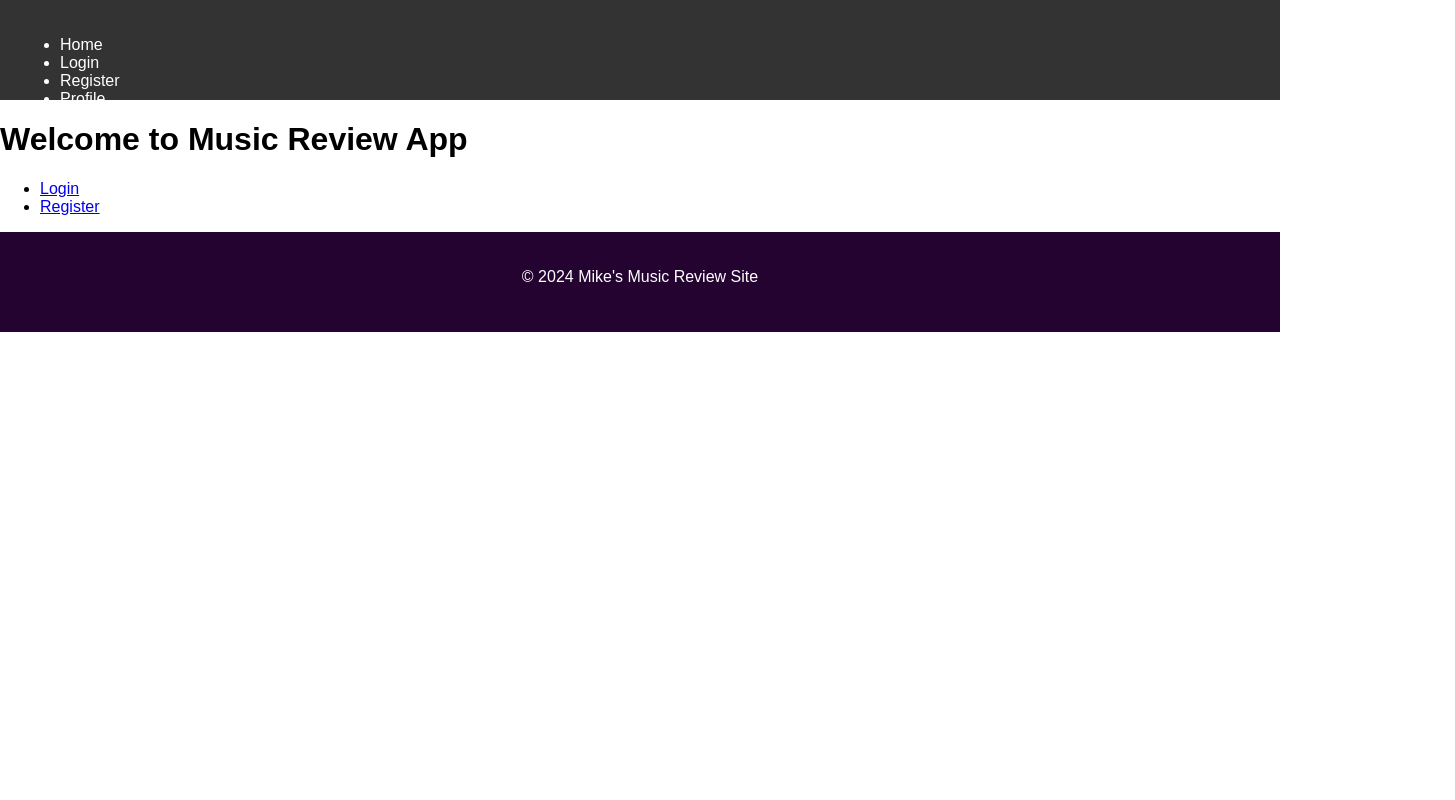
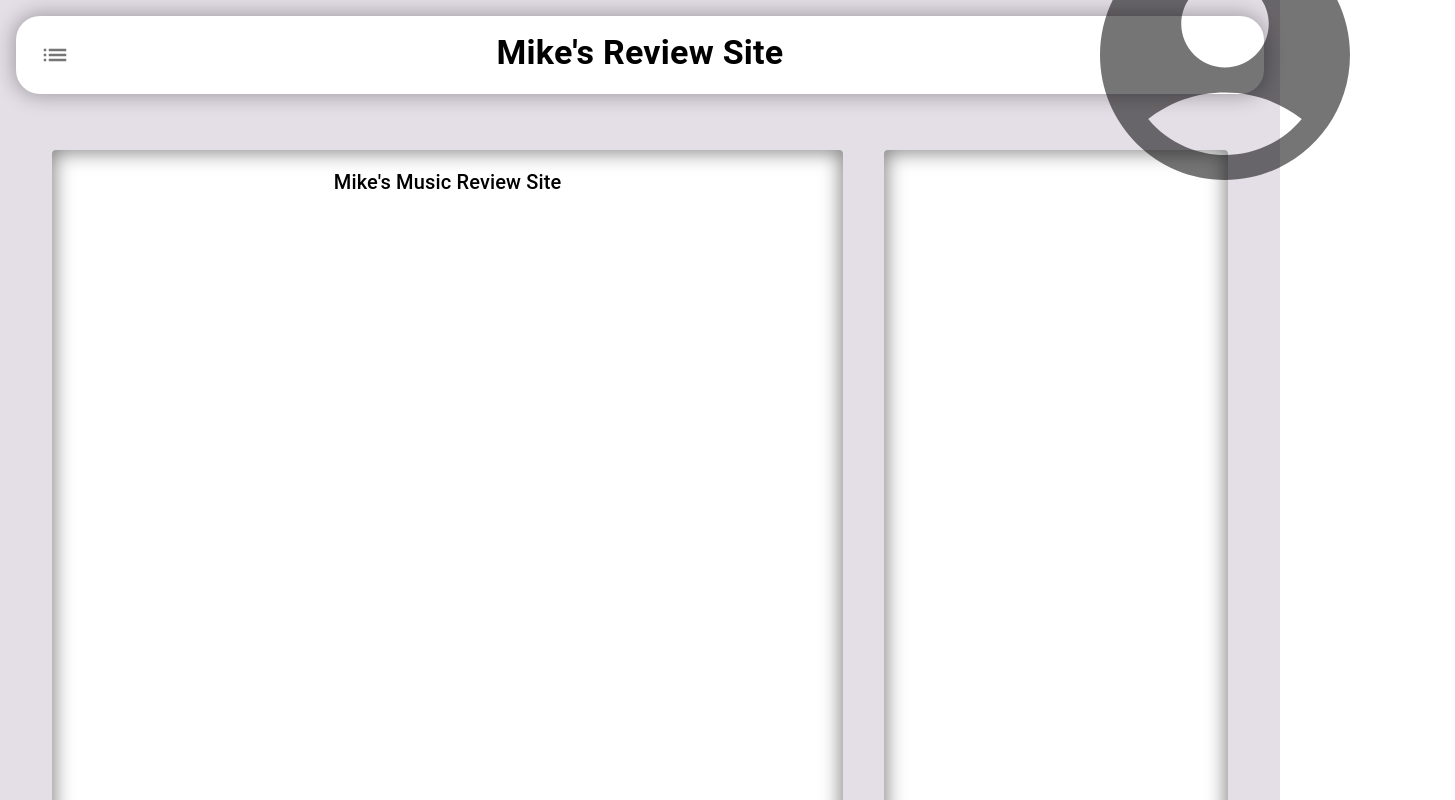
Before and after one commit to MiguelCastilloSanchez/micro-services-project, a React (Create React App) app in the folder frontend/: page / in a window 1280 px wide. Shown: the top 800 px of the page, 1455 px wide, since content can reach past the window. Built offline with nearby package versions, Linux system fonts and the light colour scheme; sample sign-in values are in the browser's storage.

Commit message:
Login, Register are done and Home base is set

```diff
--- a/frontend/src/App.js
+++ b/frontend/src/App.js
@@ -22,6 +22,7 @@ const App = () => {
               <main>
                 <Routes>
                   <Route path="/" element={<Home />} />
+                  <Route path="/home" element={<Home />} />
                   <Route path="/profile" element={<ProfilePage />} />
                   <Route path="/update-password" element={<UpdatePasswordPage />} />
                   {/* Otras rutas aquí */}
--- a/frontend/src/components/Auth/Login.js
+++ b/frontend/src/components/Auth/Login.js
@@ -16,7 +16,7 @@ const Login = () => {
       const response = await login(username, password);
       const token = response.data.token;
       localStorage.setItem('token', token);
-      navigate('/profile');
+      navigate('/home');
     } catch (err) {
       setError('Username or password incorrect, please try again');
     }
@@ -37,7 +37,7 @@ const Login = () => {
         backgroundColor: 'white',
       }}
     >
-      <Typography variant="h4">Reviews Site</Typography>
+      <Typography variant="h4" sx={{ flexGrow: 1, textAlign: 'center', fontWeight: 'bold' }}>Reviews Site</Typography>
       <Typography variant="h5">Login</Typography>
       <TextField
         label="Username"
--- a/frontend/src/components/Auth/Register.js
+++ b/frontend/src/components/Auth/Register.js
@@ -65,7 +65,7 @@ const Register = () => {
         backgroundColor: 'white',
       }}
     >
-      <Typography variant="h5">Register</Typography>
+      <Typography variant="h5" sx={{ flexGrow: 1, textAlign: 'center', fontWeight: 'bold' }}>Register</Typography>
       <TextField
         label="Email"
         value={email}
--- a/frontend/src/components/Footer.js
+++ b/frontend/src/components/Footer.js
@@ -1,9 +1,33 @@
 import React from 'react';
+import {Grid, Typography, Box} from '@mui/material';
 
 const Footer = () => {
   return (
     <footer>
-      <p>&copy; 2024 Mike's Music Review Site</p>
+      <Grid
+        container component="main"
+        sx={{
+        display: 'flex',
+        justifyContent: 'center',
+        alignItems: 'center',
+        p: 2,
+        backgroundColor: '#240330',
+      }}>
+        <Box
+        sx={{
+          display: 'flex',
+          flexDirection: 'row',
+          gap: 4,
+          width: '100%',
+          p: 2,
+          backgroundColor: '#240330',
+        }}
+        >
+          <Typography variant="h6" sx={{ flexGrow: 1, textAlign: 'center', color: 'white'}}>
+            Mike's Music Review Site
+          </Typography>
+        </Box>
+      </Grid>
     </footer>
   );
 };
--- a/frontend/src/components/Header.js
+++ b/frontend/src/components/Header.js
@@ -1,17 +1,66 @@
 import React from 'react';
 import { Link } from 'react-router-dom';
+import {Grid, Typography, Box, IconButton } from '@mui/material';
+import ListIcon from '@mui/icons-material/List';
+import AccountCircleIcon from '@mui/icons-material/AccountCircle';
 
 const Header = () => {
   return (
     <header>
-      <nav>
-        <ul>
-          <li><Link to="/">Home</Link></li>
-          <li><Link to="/login">Login</Link></li>
-          <li><Link to="/register">Register</Link></li>
-          <li><Link to="/profile">Profile</Link></li>
-        </ul>
-      </nav>
+      <Grid
+        container component="main"
+        sx={{
+        display: 'flex',
+        justifyContent: 'center',
+        alignItems: 'center',
+        p: 2,
+        backgroundColor: '#E4DEE7',
+        m: 0,
+      }}>
+        <Box
+        sx={{
+          display: 'flex',
+          flexDirection: 'row',
+          gap: 4,
+          width: '100%',
+          p: 2,
+          borderRadius: 6,
+          backgroundColor: 'white',
+          boxShadow: '0px 0px 20px 2px rgba(0,0,0,0.3)',
+        }}
+        >
+          <IconButton
+            sx={{
+              transition: 'transform 0.2s',
+              '&:hover': {
+                transform: 'scale(1.2)',
+              },
+              '&:active': {
+                transform: 'scale(1.1)',
+              },
+            }}
+          >
+            <ListIcon sx={{ fontSize: 30 }}/>
+          </IconButton>
+          <Typography variant="h4" sx={{ flexGrow: 1, textAlign: 'center', fontWeight: 'bold' }}>
+            Mike's Review Site
+          </Typography>
+          <IconButton
+            sx={{
+              scale: 10,
+              transition: 'transform 0.2s',
+              '&:hover': {
+                transform: 'scale(1.2)',
+              },
+              '&:active': {
+                transform: 'scale(1.1)',
+              },
+            }}
+          >
+            <AccountCircleIcon sx={{ fontSize: 30 }}/>
+          </IconButton>
+        </Box>
+      </Grid>
     </header>
   );
 };
--- a/frontend/src/pages/Home.js
+++ b/frontend/src/pages/Home.js
@@ -1,17 +1,79 @@
-import React from 'react';
-import { Link } from 'react-router-dom';
+import React, { useState, useEffect } from 'react';
+import {Grid, Typography, Box} from '@mui/material';
+import { useNavigate } from 'react-router-dom';
 
 const Home = () => {
+  const [token, setToken] = useState(null);
+  const navigate = useNavigate();
+
+  useEffect(() => {
+    const savedToken = localStorage.getItem('token');
+    setToken(savedToken);
+    if (!savedToken) {
+      navigate('/login', { state: { alert: 'Please log in to enter.' } });
+    }
+  }, [navigate]);
+
   return (
-    <div>
-      <h1>Welcome to Music Review App</h1>
-      <nav>
-        <ul>
-          <li><Link to="/login">Login</Link></li>
-          <li><Link to="/register">Register</Link></li>
-        </ul>
-      </nav>
-    </div>
+    <body>
+      <Grid
+        container component="main"
+        sx={{
+          display: 'flex',
+          flexDirection: 'row',
+          justifyContent: 'center',
+          alignItems: 'center',
+          p: 2,
+          backgroundColor: '#E4DEE7',
+          m: 0,
+          height: '100vh',
+        }}>
+        <Grid
+          item
+          xs={12}
+          sm={6}
+          md={7.6}
+          sx={{
+            display: 'flex',
+            flexDirection: 'column',
+            justifyContent: 'center',
+            alignItems: 'center',
+            p: 2,
+            backgroundColor: 'white',
+            borderRadius: 1,
+            boxShadow: 'inset 0px 0px 20px 2px rgba(0,0,0,0.5)',
+            height: '90vh'
+          }}>
+          <Typography variant="h6" sx={{ flexGrow: 1, textAlign: 'center', color: 'Black'}}>
+              Mike's Music Review Site
+          </Typography>
+        </Grid>
+        <Grid
+          item
+          xs={false}
+          sm={1}
+          md={0.4}>
+        </Grid>
+        <Grid
+          item
+          xs={false}
+          sm={5}
+          md={3.3}
+          sx={{
+            display: 'flex',
+            flexDirection: 'column',
+            justifyContent: 'center',
+            alignItems: 'center',
+            p: 2,
+            backgroundColor: 'white',
+            borderRadius: 1,
+            boxShadow: 'inset 0px 0px 20px 2px rgba(0,0,0,0.5)',
+            height: '90vh',
+          }}>
+
+        </Grid>
+      </Grid>
+    </body>
   );
 };
 
--- a/frontend/src/pages/LoginPage.js
+++ b/frontend/src/pages/LoginPage.js
@@ -1,9 +1,18 @@
-import React from 'react';
+import React, { useEffect } from 'react';
 import { Grid, Box } from '@mui/material';
 import Login from '../components/Auth/Login';
 import loginImage from '../assets/caracal.jpeg';
+import { useLocation } from 'react-router-dom';
 
 const LoginPage = () => {
+  const location = useLocation();
+
+  useEffect(() => {
+    if (location.state && location.state.alert) {
+      alert(location.state.alert);
+    }
+  }, [location]);
+
   return (
     <Grid container component="main" sx={{ height: '100vh', margin: 0, padding: 0 }}>
       <Grid
@@ -18,7 +27,7 @@ const LoginPage = () => {
             t.palette.mode === 'light' ? t.palette.grey[50] : t.palette.grey[900],
           backgroundSize: 'cover',
           backgroundPosition: 'center',
-          boxShadow: '0px 0 20px 20px rgba(0,0,0,0.5)',
+          boxShadow: '0px 0px 20px 0px rgba(0,0,0,0.5)',
         }}
       />
       <Grid
@@ -34,8 +43,8 @@ const LoginPage = () => {
           justifyContent: 'center',
           alignItems: 'center',
           p: 4,
-          backgroundColor: 'white',
-          boxShadow: '0px 0 20px 20px rgba(0,0,0,0.5)',
+          backgroundColor: '#E4DEE7',
+          boxShadow: '0px 0px 20px 0px rgba(0,0,0,0.5)',
           m: 0,
         }}
       >
--- a/frontend/src/pages/ProfilePage.js
+++ b/frontend/src/pages/ProfilePage.js
@@ -1,13 +1,18 @@
 import React, { useState, useEffect } from 'react';
 import Profile from '../components/Auth/Profile';
+import { useNavigate } from 'react-router-dom';
 
 const ProfilePage = () => {
   const [token, setToken] = useState(null);
+  const navigate = useNavigate();
 
   useEffect(() => {
     const savedToken = localStorage.getItem('token');
     setToken(savedToken);
-  }, []);
+    if (!savedToken) {
+      navigate('/login', { state: { alert: 'Please log in to view your profile.' } });
+    }
+  }, [navigate]);
 
   return (
     <div>
--- a/frontend/src/styles/main.css
+++ b/frontend/src/styles/main.css
@@ -1,41 +1,9 @@
 body {
-  font-family: Arial, sans-serif;
   width: 100%;
   margin: 0;
   padding: 0;
 }
 
-header {
-  background-color: #333;
-  color: white;
-}
-
-header nav a {
-  color: white;
-  margin-right: 1rem;
-  text-decoration: none;
-}
-
-footer {
-  background-color: #240330;
-  color: white;
-  text-align: center;
-  bottom: 0;
-}
-
-header, footer {
-  width: 100%;
-  height: 100px;
-  margin: 0;
-  padding: 20px;
-  box-sizing: border-box;
-}
-
 html, body, #root {
   height: 100%;
 }
-
-#root {
-  display: flex;
-  flex-direction: column;
-}
```
